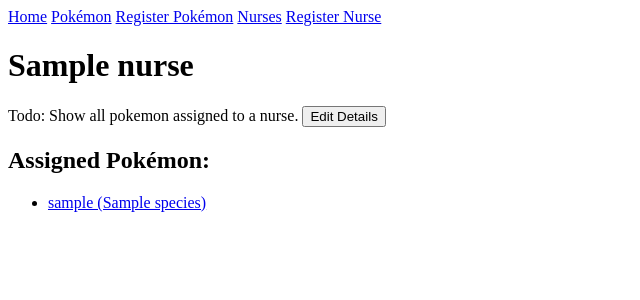
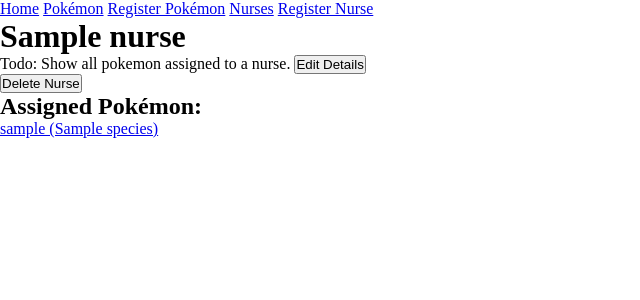
Before and after one commit to TheJSD/Pokemon-Center-Project, a Flask app: template templates/nurses/show_nurse.jinja in a window 1280 px wide. Shown: the top 300 px of the page, without its empty margins (0-640 px from the left). Run offline with Flask 3, Linux system fonts and the light colour scheme; the template is opened without the code that fills it: most values are stand-ins (such as "Sample title", 1, 10 or a date in 2020).

Commit message:
Can now delete pokemon and nurse entries, started to set up for css

```diff
--- /dev/null
+++ b/static/css/style.css
@@ -0,0 +1,9 @@
+* {
+  padding: 0px;
+  margin: 0px;
+}
+
+.container {
+  max-width: 1000px;
+  margin: 0 auto;
+}
--- a/templates/base.jinja
+++ b/templates/base.jinja
@@ -3,6 +3,7 @@
 <head>
   <meta charset="UTF-8">
   <meta name="viewport" content="width=device-width, initial-scale=1.0">
+  <link rel="stylesheet" href="{{ url_for('static', filename='css/style.css') }}">
   <title>{{ title }}</title>
 </head>
 <body>
--- a/templates/nurses/show_nurse.jinja
+++ b/templates/nurses/show_nurse.jinja
@@ -5,6 +5,9 @@
   Todo: Show all pokemon assigned to a nurse.
 
     <a href="{{nurse.id}}/edit"><button>Edit Details</button></a>
+    <form action="{{nurse.id}}/delete" method="post">
+    <button>Delete Nurse</button>
+    </form>
   <h2> Assigned Pokémon:</h2>
     <ul>
     {% for single_pokémon in assigned_pokémon %}
--- a/templates/pokémon/show_pokémon.jinja
+++ b/templates/pokémon/show_pokémon.jinja
@@ -23,5 +23,8 @@
       <p>{{single_pokémon.treatment_notes}}</p>
     {% endif %}
 
-    <a href="{{single_pokémon.id}}/edit"><button>Edit Pokémon</button></a>
+    <a href="{{single_pokémon.id}}/delete"><button>Edit Pokémon</button></a>
+    <form action="{{single_pokémon.id}}/delete" method="post">
+    <button>Delete Pokémon</button>
+    </form>
 {% endblock content %}
```
Also changed, not shown: controllers/nurse_controller.py (+10 -0 lines), controllers/pokémon_controller.py (+7 -0 lines).
